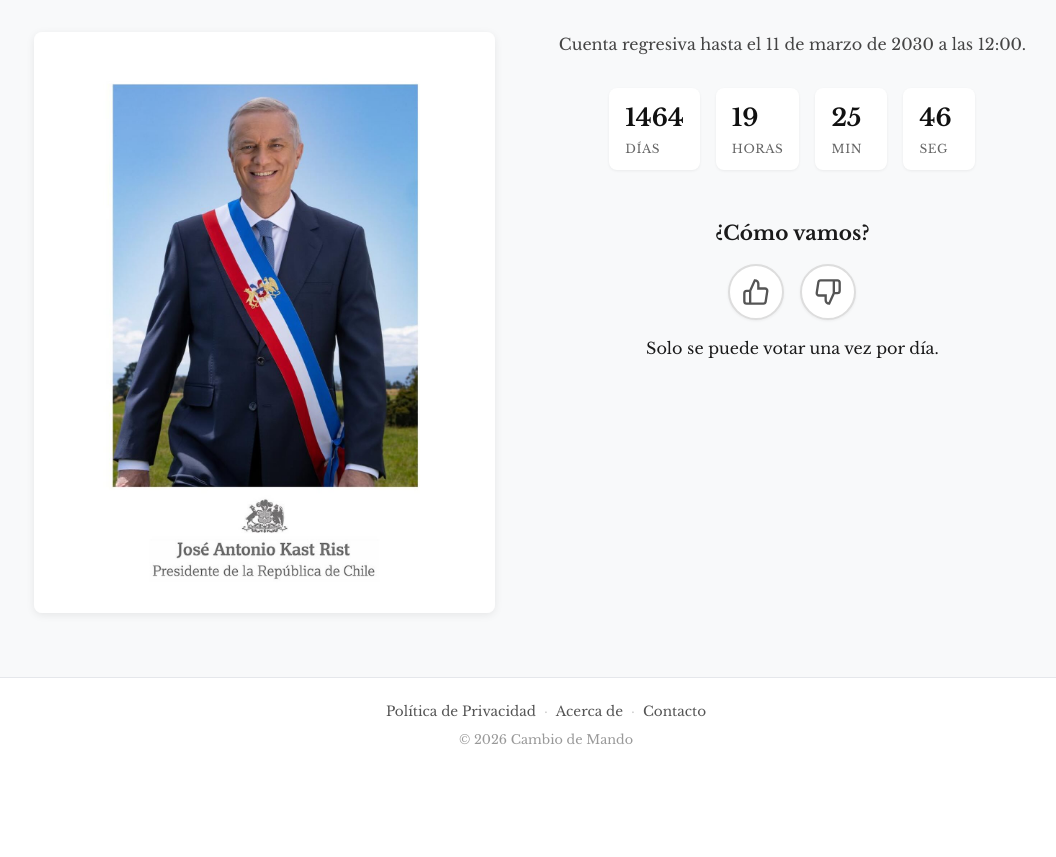
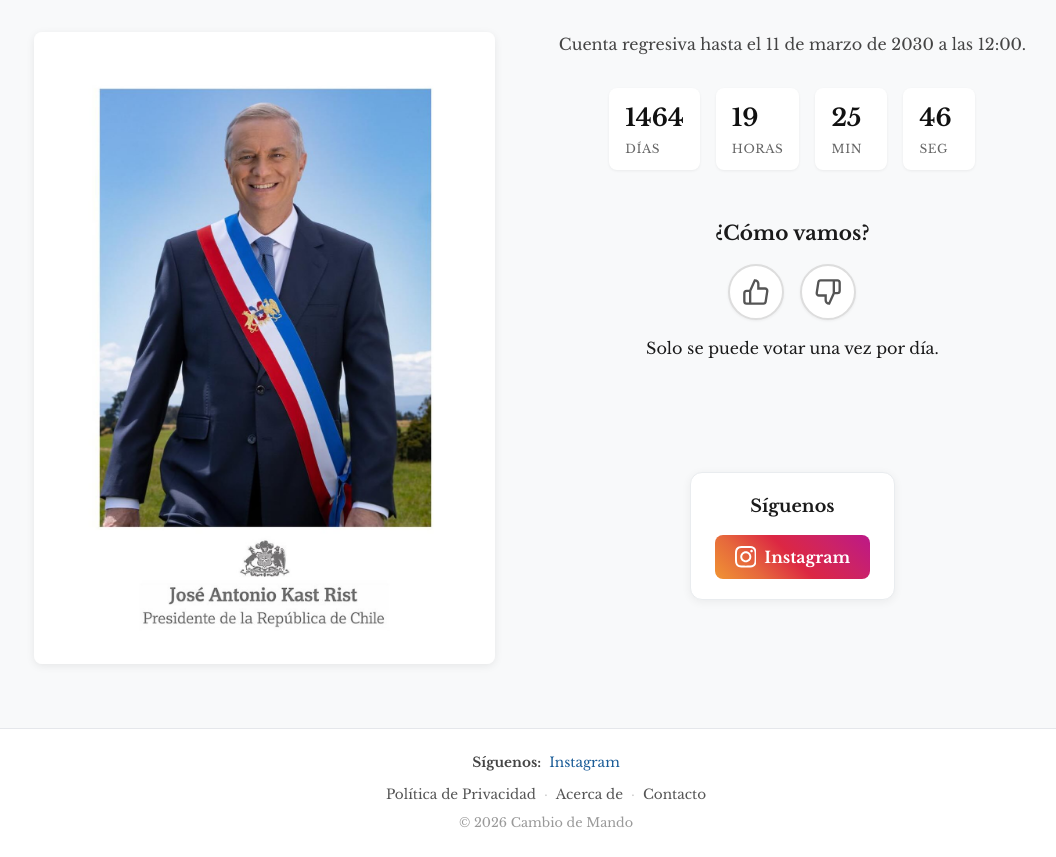
Before and after one commit to pauleatonc/cambiodemando, a Django app: page / in a window 1280 px wide. Shown: the part 126-983 px from the top of the page, without its empty margins (94-1150 px from the left). Before the commit the page ends 870 px from the top, so only its background shows below. Run offline with Django 5.2, Linux system fonts and the light colour scheme; data that the repository does not hold is empty.

Commit message:
adding instagram

```diff
--- a/applications/countdown/static/countdown/countdown.css
+++ b/applications/countdown/static/countdown/countdown.css
@@ -58,6 +58,68 @@
   width: 100%;
   max-width: 46rem;
   margin: 1.25rem 0;
+}
+
+/* Síguenos (después de la encuesta) */
+.social-follow {
+  max-width: 42rem;
+  margin: 2rem auto 1.5rem;
+  padding: 1.25rem 1.5rem;
+  text-align: center;
+  background: #fff;
+  border-radius: 12px;
+  box-shadow: 0 2px 10px rgba(0, 0, 0, 0.06);
+  border: 1px solid #e9ecef;
+}
+
+.social-follow-title {
+  margin: 0 0 1rem;
+  font-size: 1.1rem;
+  font-weight: 600;
+  color: #1a1a1a;
+}
+
+.social-follow-list {
+  list-style: none;
+  margin: 0;
+  padding: 0;
+  display: flex;
+  justify-content: center;
+  gap: 1rem;
+  flex-wrap: wrap;
+}
+
+.social-follow-link {
+  display: inline-flex;
+  align-items: center;
+  gap: 0.5rem;
+  padding: 0.6rem 1.25rem;
+  font-size: 1rem;
+  font-weight: 600;
+  color: #fff;
+  text-decoration: none;
+  border-radius: 8px;
+  transition: opacity 0.2s, transform 0.15s;
+}
+
+.social-follow-link:hover {
+  opacity: 0.92;
+  transform: translateY(-1px);
+}
+
+.social-follow-link-ig {
+  background: linear-gradient(45deg, #f09433, #e6683c, #dc2743, #cc2366, #bc1888);
+}
+
+.social-follow-link-x {
+  background: #000;
+  color: #fff;
+}
+
+.social-follow-icon {
+  width: 1.35rem;
+  height: 1.35rem;
+  flex-shrink: 0;
 }
 
 .countdown {
--- a/applications/countdown/templates/countdown/index.html
+++ b/applications/countdown/templates/countdown/index.html
@@ -83,6 +83,30 @@
           <p>Solo se puede votar una vez por día.</p>
         </section>
 
+        {% if social_instagram_url or social_twitter_url %}
+        <section class="social-follow" aria-label="Síguenos en redes">
+          <p class="social-follow-title">Síguenos</p>
+          <ul class="social-follow-list">
+            {% if social_instagram_url %}
+            <li>
+              <a href="{{ social_instagram_url }}" target="_blank" rel="noopener noreferrer" class="social-follow-link social-follow-link-ig">
+                <svg class="social-follow-icon" viewBox="0 0 24 24" aria-hidden="true"><path fill="currentColor" d="M12 2.163c3.204 0 3.584.012 4.85.07 3.252.148 4.771 1.691 4.919 4.919.058 1.265.069 1.645.069 4.849 0 3.205-.012 3.584-.069 4.849-.149 3.225-1.664 4.771-4.919 4.919-1.266.058-1.644.07-4.85.07-3.204 0-3.584-.012-4.849-.07-3.26-.149-4.771-1.699-4.919-4.92-.058-1.265-.07-1.644-.07-4.849 0-3.204.013-3.583.07-4.849.149-3.227 1.664-4.771 4.919-4.919 1.266-.057 1.645-.069 4.849-.069zm0-2.163c-3.259 0-3.667.014-4.947.072-4.358.2-6.78 2.618-6.98 6.98-.059 1.281-.073 1.689-.073 4.948 0 3.259.014 3.668.072 4.948.2 4.358 2.618 6.78 6.98 6.98 1.281.058 1.689.072 4.948.072 3.259 0 3.668-.014 4.948-.072 4.354-.2 6.782-2.618 6.979-6.98.059-1.28.073-1.689.073-4.948 0-3.259-.014-3.667-.072-4.947-.196-4.354-2.617-6.78-6.979-6.98-1.281-.059-1.69-.073-4.949-.073zm0 5.838c-3.403 0-6.162 2.759-6.162 6.162s2.759 6.163 6.162 6.163 6.162-2.759 6.162-6.163c0-3.403-2.759-6.162-6.162-6.162zm0 10.162c-2.209 0-4-1.79-4-4 0-2.209 1.791-4 4-4s4 1.791 4 4c0 2.21-1.791 4-4 4zm6.406-11.845c-.796 0-1.441.645-1.441 1.44s.645 1.44 1.441 1.44c.795 0 1.439-.645 1.439-1.44s-.644-1.44-1.439-1.44z"/></svg>
+                Instagram
+              </a>
+            </li>
+            {% endif %}
+            {% if social_twitter_url %}
+            <li>
+              <a href="{{ social_twitter_url }}" target="_blank" rel="noopener noreferrer" class="social-follow-link social-follow-link-x">
+                <svg class="social-follow-icon" viewBox="0 0 24 24" aria-hidden="true"><path fill="currentColor" d="M18.244 2.25h3.308l-7.227 8.26 8.502 11.24H16.17l-5.214-6.817L4.99 21.75H1.68l7.73-8.835L1.254 2.25H8.08l4.713 6.231zm-1.161 17.52h1.833L7.084 4.126H5.117z"/></svg>
+                X
+              </a>
+            </li>
+            {% endif %}
+          </ul>
+        </section>
+        {% endif %}
+
         <div class="ad-slot ad-slot-inline" aria-label="Publicidad al final del contenido">
           {% if adsense_client and adsense_slot_inline_top %}
           <ins class="adsbygoogle"
--- a/cambiodemando/context_processors.py
+++ b/cambiodemando/context_processors.py
@@ -15,4 +15,6 @@ def google_verification(request):
         'adsense_slot_rail_right': getattr(settings, 'ADSENSE_SLOT_RAIL_RIGHT', ''),
         'ga_measurement_id': getattr(settings, 'GA_MEASUREMENT_ID', ''),
         'current_year': datetime.now().year,
+        'social_instagram_url': getattr(settings, 'SOCIAL_INSTAGRAM_URL', '').strip() or None,
+        'social_twitter_url': getattr(settings, 'SOCIAL_TWITTER_URL', '').strip() or None,
     }
--- a/cambiodemando/settings/base.py
+++ b/cambiodemando/settings/base.py
@@ -79,6 +79,10 @@ MEDIA_ROOT = BASE_DIR / 'media'
 # Contacto
 CONTACT_EMAIL = os.environ.get('CONTACT_EMAIL', '')
 
+# Redes sociales (para "Síguenos"; opcional, si está vacío no se muestra el bloque)
+SOCIAL_INSTAGRAM_URL = os.environ.get('SOCIAL_INSTAGRAM_URL', 'https://www.instagram.com/cambio_de_mando/')
+SOCIAL_TWITTER_URL = os.environ.get('SOCIAL_TWITTER_URL', '')
+
 # AdSense
 ADSENSE_CLIENT = os.environ.get('ADSENSE_CLIENT', '')
 ADSENSE_SLOT_INLINE_TOP = os.environ.get('ADSENSE_SLOT_INLINE_TOP', '')
--- a/static/global/style.css
+++ b/static/global/style.css
@@ -86,6 +86,39 @@ main {
   color: #666;
 }
 
+.footer-social {
+  display: flex;
+  justify-content: center;
+  align-items: center;
+  flex-wrap: wrap;
+  gap: 0.5rem;
+  margin-bottom: 0.75rem;
+}
+
+.footer-social-label {
+  font-weight: 600;
+  color: #444;
+}
+
+.footer-social-list {
+  list-style: none;
+  margin: 0;
+  padding: 0;
+  display: flex;
+  gap: 0.75rem;
+}
+
+.footer-social-list a {
+  color: #1a5c97;
+  text-decoration: none;
+  font-weight: 500;
+}
+
+.footer-social-list a:hover {
+  text-decoration: underline;
+  text-underline-offset: 2px;
+}
+
 .footer-nav {
   display: flex;
   justify-content: center;
--- a/templates/base.html
+++ b/templates/base.html
@@ -52,6 +52,19 @@
     </main>
 
     <footer class="site-footer">
+      {% if social_instagram_url or social_twitter_url %}
+      <nav class="footer-social" aria-label="Redes sociales">
+        <span class="footer-social-label">Síguenos:</span>
+        <ul class="footer-social-list">
+          {% if social_instagram_url %}
+          <li><a href="{{ social_instagram_url }}" target="_blank" rel="noopener noreferrer">Instagram</a></li>
+          {% endif %}
+          {% if social_twitter_url %}
+          <li><a href="{{ social_twitter_url }}" target="_blank" rel="noopener noreferrer">X</a></li>
+          {% endif %}
+        </ul>
+      </nav>
+      {% endif %}
       <nav class="footer-nav" aria-label="Enlaces legales">
         <a href="{% url 'pages:privacy' %}">Política de Privacidad</a>
         <span class="footer-sep" aria-hidden="true">&middot;</span>
```
Also changed, not shown: static/img/Perfil.png (added), static/img/perfil.jpg (added), 1 other file.
